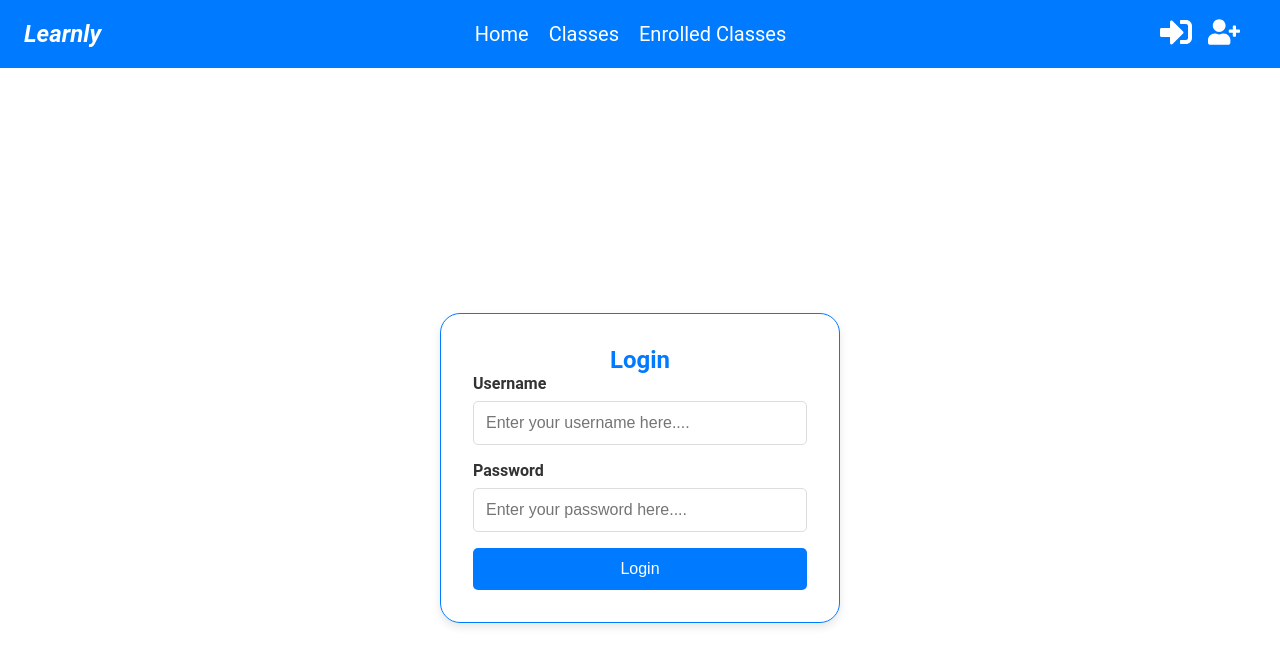
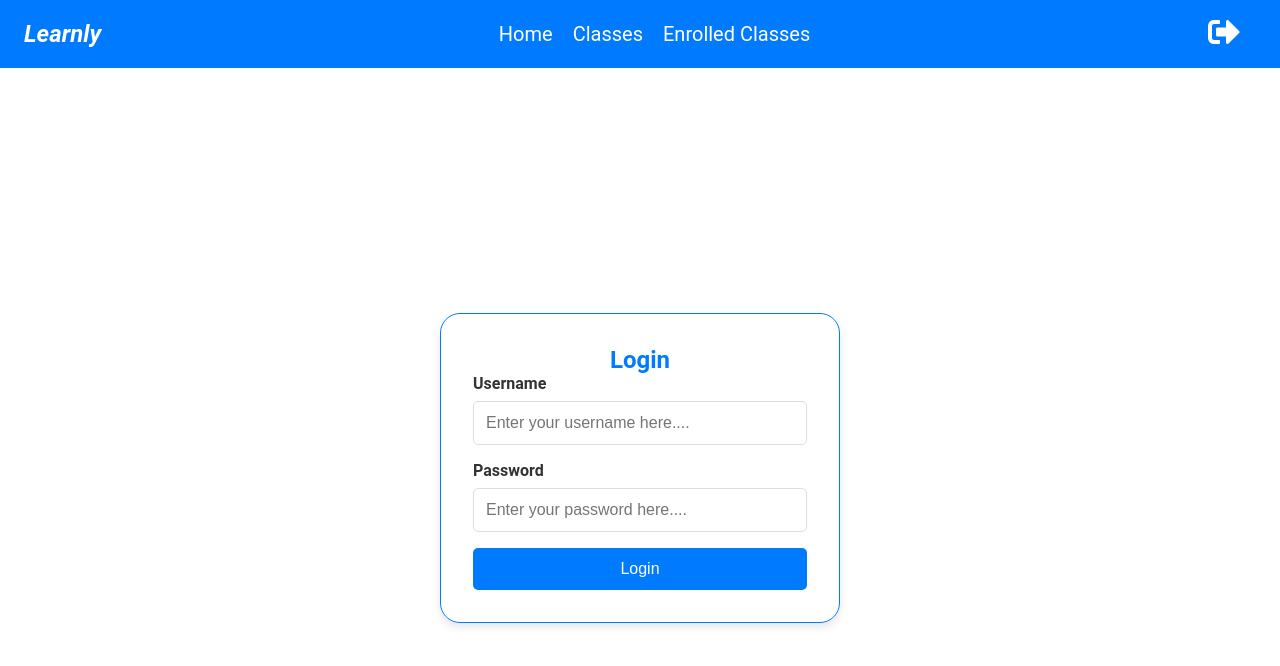
Before and after one commit to sabine-hazimeh/e-learning-system, a React (Create React App) app: page /login in a window 1280 px wide. Shown: the top 666 px of the page. Built offline with nearby package versions, Linux system fonts and the light colour scheme; sample sign-in values are in the browser's storage.

Commit message:
adding logout

```diff
--- a/src/Files/index.jsx
+++ b/src/Files/index.jsx
@@ -30,11 +30,16 @@ function Files() {
 
   return (
     <div className="files-container">
-      <h1>Files for Class</h1>
+      <h1>Files</h1>
       <ul>
         {files.map((file) => (
           <li key={file._id}>
-            <a href={file.fileUrl} target="_blank" rel="noopener noreferrer">
+            <a
+              href={file.fileUrl}
+              target="_blank"
+              rel="noopener noreferrer"
+              download
+            >
               {file.filename}
             </a>
           </li>
--- a/src/Header/index.jsx
+++ b/src/Header/index.jsx
@@ -1,13 +1,31 @@
 import React from "react";
+import { Link, useNavigate } from "react-router-dom";
+import { FaSignInAlt, FaUserPlus, FaSignOutAlt } from "react-icons/fa";
 import "./style.css";
-import { Link } from "react-router-dom";
-import { FaSignInAlt, FaUserPlus } from "react-icons/fa";
 
 function Header() {
+  const navigate = useNavigate();
+  const token = localStorage.getItem("authToken");
+
+  const handleLogout = async () => {
+    try {
+      await fetch("http://localhost:3000/api/logout", {
+        method: "POST",
+        headers: {
+          "Content-Type": "application/json",
+        },
+      });
+      localStorage.removeItem("authToken");
+      navigate("/login");
+    } catch (error) {
+      console.error("Error logging out:", error);
+    }
+  };
+
   return (
     <div className="header">
       <div>
-        <Link to="/" className="logo ">
+        <Link to="/" className="logo">
           Learnly
         </Link>
       </div>
@@ -23,12 +41,22 @@ function Header() {
         </Link>
       </div>
       <div className="auth-links">
+        {token ? (
+          <>
+            <div onClick={handleLogout} className="header-link">
+              <FaSignOutAlt className="header-icons" />
+            </div>
+          </>
+        ) : (
+          <>
             <Link to="/login" className="header-link">
               <FaSignInAlt className="header-icons" />
             </Link>
             <Link to="/signup" className="header-link">
               <FaUserPlus className="header-icons" />
             </Link>
+          </>
+        )}
       </div>
     </div>
   );
```
Lines whose indentation alone changed are shown as unchanged.
